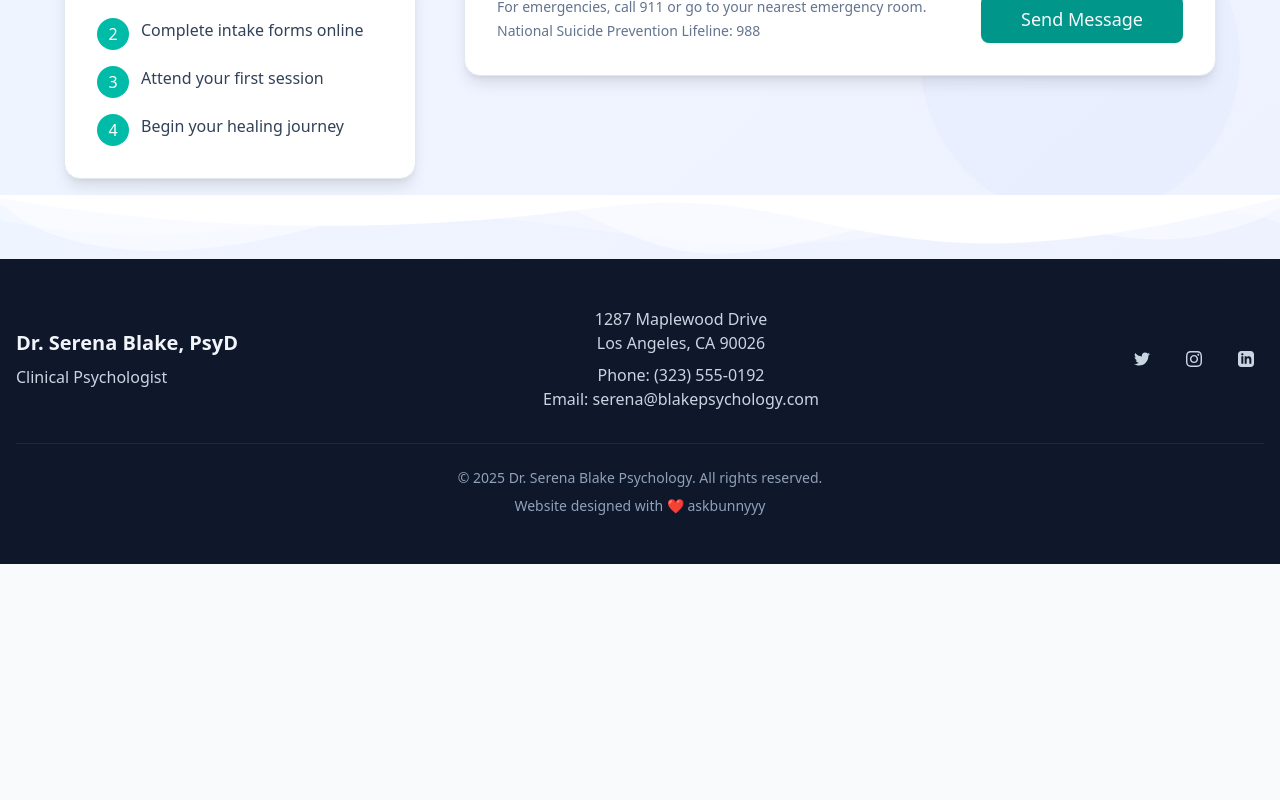
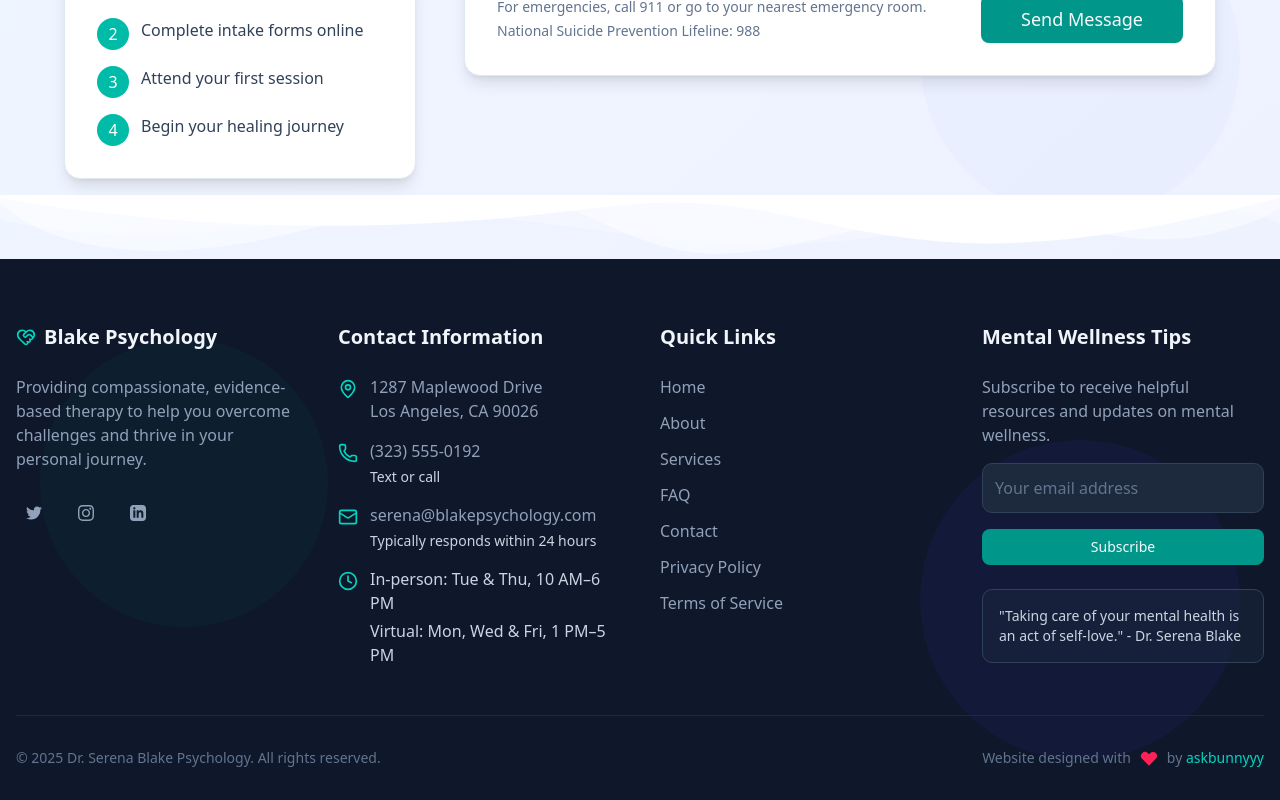
Before and after one commit to saurabhhh777/TherapistWebsite, a Next.js app: page / in a window 1280 px wide. Shown: the part 5610-6410 px from the top of the page. Before the commit the page ends 6174 px from the top, so only its background shows below. Built offline with nearby package versions, Linux system fonts and the light colour scheme.

Commit message:
style(Footer.jx):size and background chagne

```diff
--- a/components/Footer.jsx
+++ b/components/Footer.jsx
@@ -1,46 +1,176 @@
 import { Button } from '@/components/ui/button';
+import Link from 'next/link';
+import { Mail, Phone, MapPin, Clock, HeartHandshake } from 'lucide-react';
 
 export default function Footer() {
   return (
-    <footer className="bg-slate-900 text-slate-100 py-12">
-      <div className="container mx-auto px-4">
-        <div className="flex flex-col md:flex-row justify-between items-center">
-          <div className="mb-6 md:mb-0">
-            <h3 className="text-xl font-bold mb-2">Dr. Serena Blake, PsyD</h3>
-            <p className="text-slate-300">Clinical Psychologist</p>
+    <footer className="bg-slate-900 text-slate-100 pt-16 pb-8 relative overflow-hidden">
+      {/* Decorative elements */}
+      <div className="absolute top-0 left-0 w-full h-full overflow-hidden opacity-10">
+        <div className="absolute top-20 left-10 w-72 h-72 bg-teal-800 rounded-full"></div>
+        <div className="absolute bottom-10 right-10 w-80 h-80 bg-indigo-800 rounded-full"></div>
       </div>
 
-          <div className="mb-6 md:mb-0 text-center">
-            <p className="text-slate-300">1287 Maplewood Drive</p>
-            <p className="text-slate-300">Los Angeles, CA 90026</p>
-            <p className="text-slate-300 mt-2">Phone: (323) 555-0192</p>
-            <p className="text-slate-300">Email: serena@blakepsychology.com</p>
-          </div>
-
+      <div className="container mx-auto px-4 relative z-10">
+        <div className="grid grid-cols-1 md:grid-cols-2 lg:grid-cols-4 gap-10 mb-12">
+          {/* Practice Info */}
           <div>
-            <div className="flex space-x-4 justify-center">
-              <Button variant="ghost" size="icon" className="text-slate-300 hover:text-white">
+            <h3 className="text-xl font-bold mb-6 flex items-center">
+              <HeartHandshake className="w-5 h-5 text-teal-400 mr-2" />
+              Blake Psychology
+            </h3>
+            <p className="text-slate-400 mb-6">
+              Providing compassionate, evidence-based therapy to help you overcome challenges and thrive in your personal journey.
+            </p>
+            <div className="flex space-x-4">
+              <Link href="https://x.com/askbunnyyy" target="_blank" rel="noopener noreferrer">
+                <Button
+                  variant="ghost"
+                  size="icon"
+                  className="text-slate-400 hover:text-teal-400 hover:bg-slate-800"
+                >
                   <svg className="w-5 h-5" fill="currentColor" viewBox="0 0 24 24">
                     <path d="M24 4.557c-.883.392-1.832.656-2.828.775 1.017-.609 1.798-1.574 2.165-2.724-.951.564-2.005.974-3.127 1.195-.897-.957-2.178-1.555-3.594-1.555-3.179 0-5.515 2.966-4.797 6.045-4.091-.205-7.719-2.165-10.148-5.144-1.29 2.213-.669 5.108 1.523 6.574-.806-.026-1.566-.247-2.229-.616-.054 2.281 1.581 4.415 3.949 4.89-.693.188-1.452.232-2.224.084.626 1.956 2.444 3.379 4.6 3.419-2.07 1.623-4.678 2.348-7.29 2.04 2.179 1.397 4.768 2.212 7.548 2.212 9.142 0 14.307-7.721 13.995-14.646.962-.695 1.797-1.562 2.457-2.549z"/>
                   </svg>
                 </Button>
-              <Button variant="ghost" size="icon" className="text-slate-300 hover:text-white">
+              </Link>
+
+              <Link href="https://instagram.com/asksaurabhhh" target="_blank" rel="noopener noreferrer">
+                <Button
+                  variant="ghost"
+                  size="icon"
+                  className="text-slate-400 hover:text-teal-400 hover:bg-slate-800"
+                >
                   <svg className="w-5 h-5" fill="currentColor" viewBox="0 0 24 24">
                     <path d="M12 2.163c3.204 0 3.584.012 4.85.07 3.252.148 4.771 1.691 4.919 4.919.058 1.265.069 1.645.069 4.849 0 3.205-.012 3.584-.069 4.849-.149 3.225-1.664 4.771-4.919 4.919-1.266.058-1.644.07-4.85.07-3.204 0-3.584-.012-4.849-.07-3.26-.149-4.771-1.699-4.919-4.92-.058-1.265-.07-1.644-.07-4.849 0-3.204.013-3.583.07-4.849.149-3.227 1.664-4.771 4.919-4.919 1.266-.057 1.645-.069 4.849-.069zm0-2.163c-3.259 0-3.667.014-4.947.072-4.358.2-6.78 2.618-6.98 6.98-.059 1.281-.073 1.689-.073 4.948 0 3.259.014 3.668.072 4.948.2 4.358 2.618 6.78 6.98 6.98 1.281.058 1.689.072 4.948.072 3.259 0 3.668-.014 4.948-.072 4.354-.2 6.782-2.618 6.979-6.98.059-1.28.073-1.689.073-4.948 0-3.259-.014-3.667-.072-4.947-.196-4.354-2.617-6.78-6.979-6.98-1.281-.059-1.69-.073-4.949-.073zm0 5.838c-3.403 0-6.162 2.759-6.162 6.162s2.759 6.163 6.162 6.163 6.162-2.759 6.162-6.163c0-3.403-2.759-6.162-6.162-6.162zm0 10.162c-2.209 0-4-1.79-4-4 0-2.209 1.791-4 4-4s4 1.791 4 4c0 2.21-1.791 4-4 4zm6.406-11.845c-.796 0-1.441.645-1.441 1.44s.645 1.44 1.441 1.44c.795 0 1.439-.645 1.439-1.44s-.644-1.44-1.439-1.44z"/>
                   </svg>
                 </Button>
-              <Button variant="ghost" size="icon" className="text-slate-300 hover:text-white">
+              </Link>
+
+              <Link href="https://www.linkedin.com/in/saurabh-maurya-92b727245" target="_blank" rel="noopener noreferrer">
+                <Button
+                  variant="ghost"
+                  size="icon"
+                  className="text-slate-400 hover:text-teal-400 hover:bg-slate-800"
+                >
                   <svg className="w-5 h-5" fill="currentColor" viewBox="0 0 24 24">
                     <path d="M19 0h-14c-2.761 0-5 2.239-5 5v14c0 2.761 2.239 5 5 5h14c2.762 0 5-2.239 5-5v-14c0-2.761-2.238-5-5-5zm-11 19h-3v-11h3v11zm-1.5-12.268c-.966 0-1.75-.79-1.75-1.764s.784-1.764 1.75-1.764 1.75.79 1.75 1.764-.783 1.764-1.75 1.764zm13.5 12.268h-3v-5.604c0-3.368-4-3.113-4 0v5.604h-3v-11h3v1.765c1.396-2.586 7-2.777 7 2.476v6.759z"/>
                   </svg>
                 </Button>
+              </Link>
+            </div>
+          </div>
+
+          {/* Contact Info */}
+          <div>
+            <h3 className="text-xl font-bold mb-6">Contact Information</h3>
+            <ul className="space-y-4">
+              <li className="flex items-start">
+                <MapPin className="w-5 h-5 text-teal-400 mt-1 mr-3 flex-shrink-0" />
+                <div>
+                  <p className="text-slate-400">1287 Maplewood Drive</p>
+                  <p className="text-slate-400">Los Angeles, CA 90026</p>
+                </div>
+              </li>
+              <li className="flex items-start">
+                <Phone className="w-5 h-5 text-teal-400 mt-1 mr-3 flex-shrink-0" />
+                <div>
+                  <p className="text-slate-400">(323) 555-0192</p>
+                  <p className="text-slate-300 text-sm mt-1">Text or call</p>
+                </div>
+              </li>
+              <li className="flex items-start">
+                <Mail className="w-5 h-5 text-teal-400 mt-1 mr-3 flex-shrink-0" />
+                <div>
+                  <p className="text-slate-400">serena@blakepsychology.com</p>
+                  <p className="text-slate-300 text-sm mt-1">Typically responds within 24 hours</p>
+                </div>
+              </li>
+              <li className="flex items-start">
+                <Clock className="w-5 h-5 text-teal-400 mt-1 mr-3 flex-shrink-0" />
+                <div>
+                  <p className="text-slate-300">
+                    <span className="font-medium">In-person:</span> Tue & Thu, 10 AM–6 PM
+                  </p>
+                  <p className="text-slate-300 mt-1">
+                    <span className="font-medium">Virtual:</span> Mon, Wed & Fri, 1 PM–5 PM
+                  </p>
+                </div>
+              </li>
+            </ul>
+          </div>
+
+          {/* Quick Links */}
+          <div>
+            <h3 className="text-xl font-bold mb-6">Quick Links</h3>
+            <ul className="space-y-3">
+              {[
+                { label: 'Home', href: '/' },
+                { label: 'About', href: '#about' },
+                { label: 'Services', href: '#services' },
+                { label: 'FAQ', href: '#faq' },
+                { label: 'Contact', href: '#contact' },
+                { label: 'Privacy Policy', href: '#' },
+                { label: 'Terms of Service', href: '#' },
+              ].map((link, index) => (
+                <li key={index}>
+                  <Link
+                    href={link.href}
+                    className="text-slate-400 hover:text-teal-400 transition-colors"
+                  >
+                    {link.label}
+                  </Link>
+                </li>
+              ))}
+            </ul>
+          </div>
+
+          {/* Newsletter */}
+          <div>
+            <h3 className="text-xl font-bold mb-6">Mental Wellness Tips</h3>
+            <p className="text-slate-400 mb-4">
+              Subscribe to receive helpful resources and updates on mental wellness.
+            </p>
+            <form className="flex flex-col space-y-4">
+              <div>
+                <label htmlFor="email" className="sr-only">Email</label>
+                <input
+                  type="email"
+                  id="email"
+                  placeholder="Your email address"
+                  className="w-full p-3 bg-slate-800 border border-slate-700 rounded-lg text-white placeholder-slate-500 focus:outline-none focus:ring-2 focus:ring-teal-500"
+                />
+              </div>
+              <Button
+                type="submit"
+                className="bg-teal-600 hover:bg-teal-700"
+              >
+                Subscribe
+              </Button>
+            </form>
+            <div className="mt-6 p-4 bg-slate-800/50 rounded-lg border border-slate-700">
+              <p className="text-slate-300 text-sm">
+                "Taking care of your mental health is an act of self-love." - Dr. Serena Blake
+              </p>
             </div>
           </div>
         </div>
 
-        <div className="border-t border-slate-800 mt-8 pt-6 text-center text-slate-400 text-sm">
-          <p>© {new Date().getFullYear()} Dr. Serena Blake Psychology. All rights reserved.</p>
-          <p className="mt-2">Website designed with ❤️ <a href="https://x.com/askbunnyyy" target='_blank'>askbunnyyy</a></p>
+        <div className="border-t border-slate-800 pt-8 mt-8 text-center">
+          <div className="flex flex-col md:flex-row justify-between items-center">
+            <p className="text-slate-500 text-sm mb-4 md:mb-0">
+              © {new Date().getFullYear()} Dr. Serena Blake Psychology. All rights reserved.
+            </p>
+            <div className="flex items-center justify-center">
+              <p className="text-slate-500 text-sm mr-2">Website designed with</p>
+              <svg className="w-5 h-5 text-rose-500" fill="currentColor" viewBox="0 0 20 20">
+                <path fillRule="evenodd" d="M3.172 5.172a4 4 0 015.656 0L10 6.343l1.172-1.171a4 4 0 115.656 5.656L10 17.657l-6.828-6.829a4 4 0 010-5.656z" clipRule="evenodd" />
+              </svg>
+              <p className="text-slate-500 text-sm ml-2">
+                by <Link href="https://twitter.com/askbunnyyy" target="_blank" rel="noopener noreferrer" className="text-teal-400 hover:underline">askbunnyyy</Link>
+              </p>
+            </div>
+          </div>
         </div>
       </div>
     </footer>
```
Lines whose indentation alone changed are shown as unchanged.
